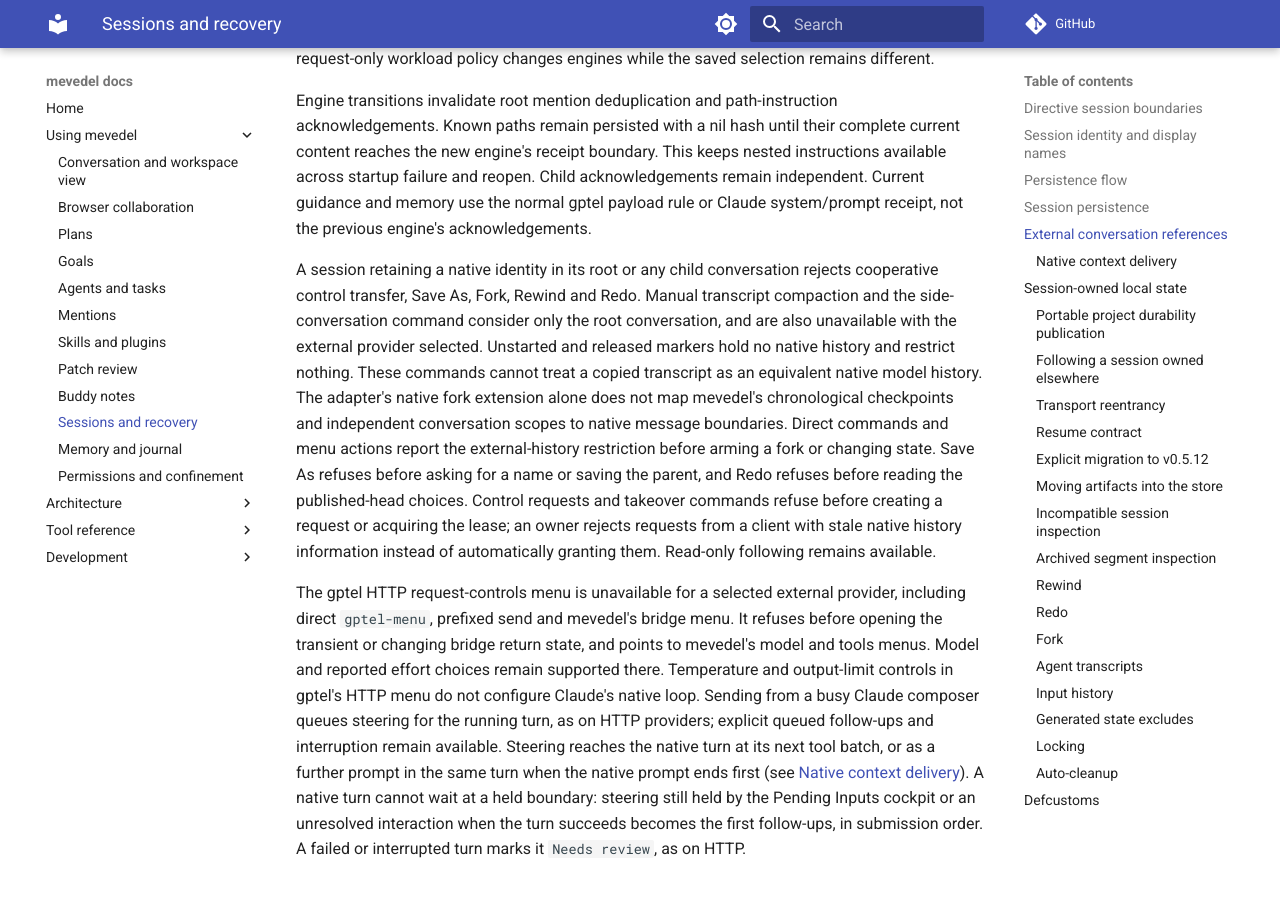
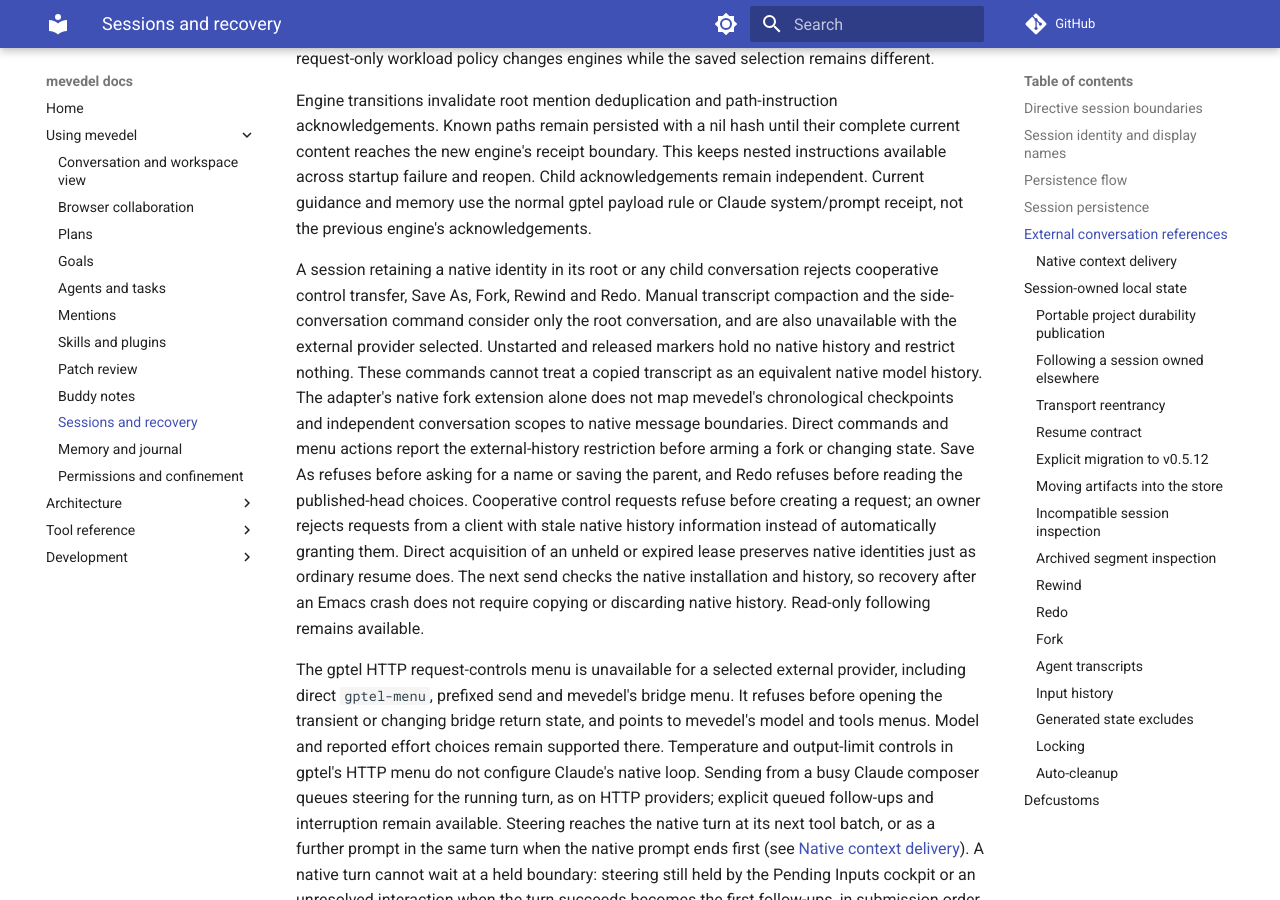
Before and after one commit to FrauH0lle/mevedel, an MkDocs documentation site: the page built from docs/sessions.md, in a window 1280 px wide and 900 px high, scrolled down 11899 px. Built offline with MkDocs 1.6.1 and Material for MkDocs 9.7.7, drawn with Linux system fonts in a browser that asks for light colours; comment, search, counter and statistics services are not loaded; some of the changed text lies outside the part shown.

Commit message:
fix(session): Recover crashed sessions without recursive redisplay
Recovered sessions can retain native conversation history while acquiring
an unheld lease. Route the read-only control through lease-aware takeover;
keep live cooperative transfers subject to the native-history restriction.

The archived prompt visibility probe re-enters its own header evaluation
before caching the result, causing recursive redisplay and stack overflow.
Measure with a static reserved header row and reject mismatched windows.

* mevedel-session-control-transfer.el
(mevedel-session-control-transfer--adopt-control)
(mevedel-session-control-transfer-acquire): Preserve native history for
direct acquisition while retaining the cooperative-transfer guard.
(mevedel-session-control-transfer-descriptor): Describe lease acquisition.
* mevedel-view-control-transfer.el
(mevedel-view--control-transfer-request-map): Bind r to mevedel-take-control.
* mevedel-view.el (mevedel-view--prompt-on-screen-p): Use a static header
while measuring graphical visibility to prevent recursive evaluation.
(mevedel-view--sticky-prompt-line): Check the selected window's buffer.
* test/test-mevedel-session-control-transfer.el:
* test/test-mevedel-view-control-transfer.el:
* test/test-mevedel-claude-code-capabilities.el: Cover direct acquisition,
retained native history, cooperative restrictions and draft preservation.
* test/test-mevedel-view.el:
* test/fixtures/view-header-wayland.el: Cover graphical header recursion,
visible and offscreen prompts, draft preservation and mismatched windows.
* docs/sessions.md:
* docs/view.md:
* docs/adr/0119-keep-views-reconstructable-and-rendering-bounded.md:
* docs/adr/0123-keep-turn-authority-in-mevedel.md: Record recovery policy
and the observed redisplay failure.

Validation: 69 view tests pass, including a real PGTK/KWin regression.
The broader run has 339 passes, one skip and one archived-response failure;
the same failure reproduces with the unmodified view module.
All 250 files compile without warnings.

```diff
--- a/docs/sessions.md
+++ b/docs/sessions.md
@@ -547,10 +547,12 @@
 Direct commands and menu actions report the external-history restriction before
 arming a fork or changing state. Save As refuses before asking for a name or
 saving the parent, and Redo refuses before reading the published-head choices.
-Control requests and takeover commands refuse before creating a request or
-acquiring the lease; an owner rejects requests from a client with stale native
-history information instead of automatically granting them. Read-only following
-remains available.
+Cooperative control requests refuse before creating a request; an owner rejects
+requests from a client with stale native history information instead of
+automatically granting them. Direct acquisition of an unheld or expired lease
+preserves native identities just as ordinary resume does. The next send checks
+the native installation and history, so recovery after an Emacs crash does not
+require copying or discarding native history. Read-only following remains available.
 
 The gptel HTTP request-controls menu is unavailable for a selected external
 provider, including direct `gptel-menu`, prefixed send and mevedel's bridge menu.
@@ -1019,7 +1021,8 @@
 finishes. Only the owner can say what that work is, so the owner's surface
 names the blocker and the requester's says just that it is waiting.
 
-`mevedel-take-control` is the one command for the requester's side. It routes
+`mevedel-take-control`, also bound to the read-only interaction's `r` key, is
+the one command for the requester's side. It routes
 on lease state: an unheld or expired lease is acquired directly, because
 there is no owner to ask and the lease layer's own confirmation is the whole
 negotiation; a held one is requested. `mevedel-release-control` is the
```
Also changed, not shown: docs/adr/0119-keep-views-reconstructable-and-rendering-bounded.md (+7 -0 lines), docs/adr/0123-keep-turn-authority-in-mevedel.md (+10 -1 lines), docs/view.md (+7 -2 lines), 8 other files.
